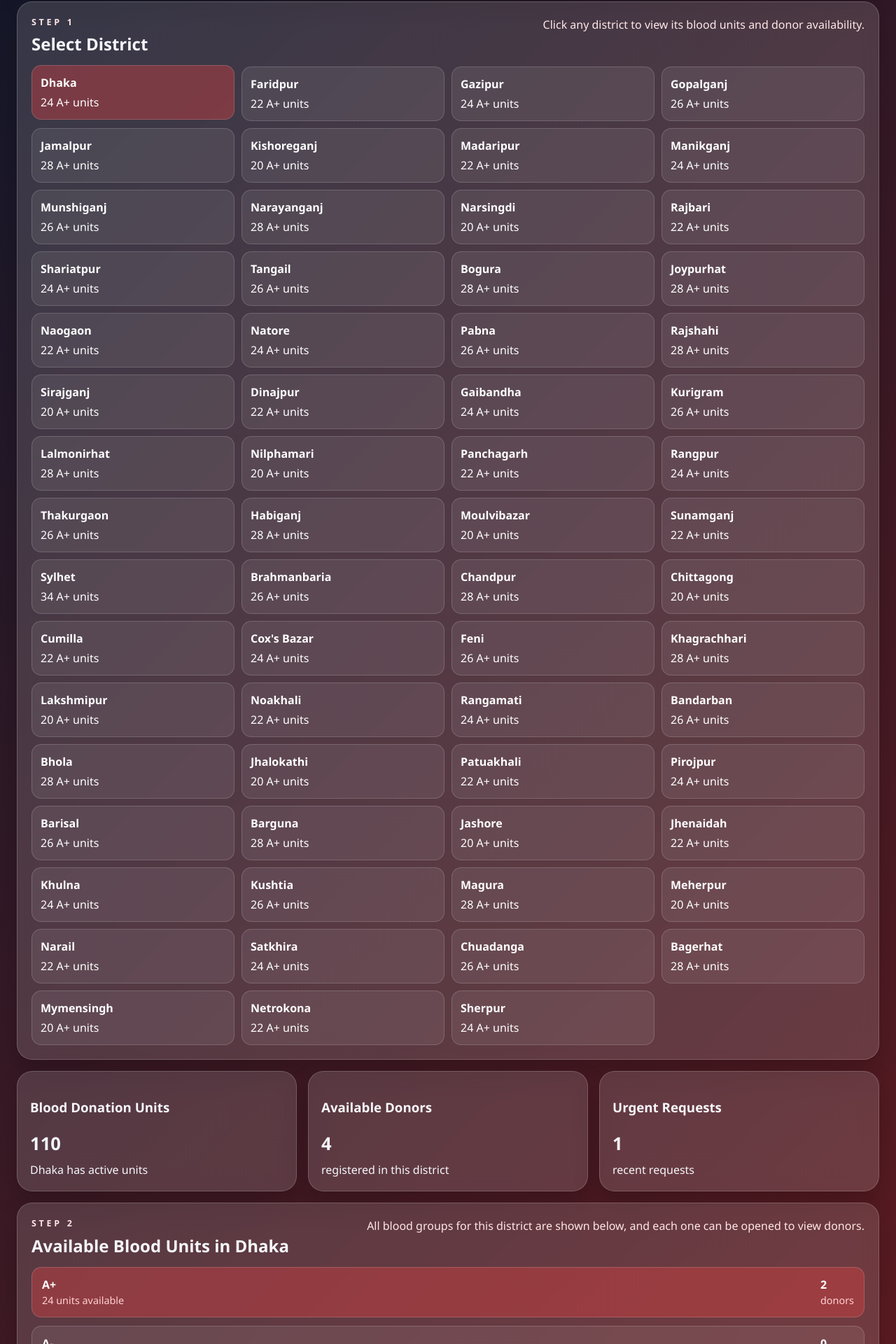
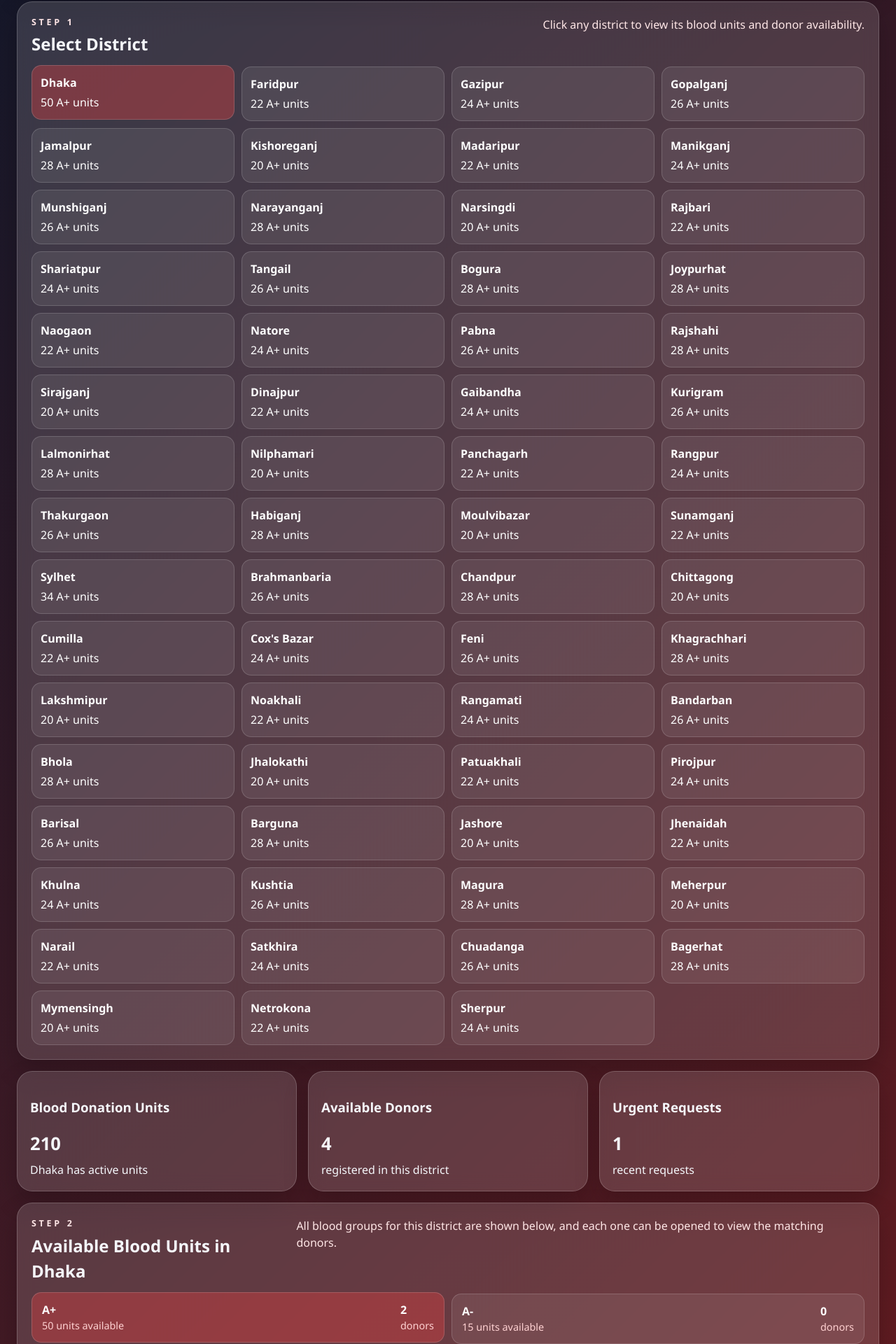
Before and after one commit to tanbirul-arefin/Blood_Bank_Management_System, a React (Vite) app: page / in a window 1280 px wide. Shown: the part 294-2214 px from the top of the page at 70% size. Built offline with nearby package versions, Linux system fonts and the light colour scheme; the HTML template or start-up script is replaced by a standard one.

Commit message:
responsible to blood section

```diff
--- a/src/App.jsx
+++ b/src/App.jsx
@@ -71,7 +71,7 @@ const districtOptions = [
 const districtInventory = Object.fromEntries(
   districtOptions.map((district, index) => {
     if (district === 'Dhaka') {
-      return [district, { 'A+': 24, 'A-': 10, 'B+': 18, 'B-': 7, 'AB+': 12, 'AB-': 6, 'O+': 24, 'O-': 9 }];
+      return [district, { 'A+': 50, 'A-': 15, 'B+': 35, 'B-': 12, 'AB+': 20, 'AB-': 8, 'O+': 55, 'O-': 15 }];
     }
 
     const base = [20, 8, 24, 7, 12, 5, 28, 6];
@@ -222,11 +222,19 @@ function App() {
               <p className="eyebrow">Step 2</p>
               <h2>Available Blood Units in {selectedDistrict}</h2>
             </div>
-            <p>All blood groups for this district are shown below, and each one can be opened to view donors.</p>
+            <p>All blood groups for this district are shown below, and each one can be opened to view the matching donors.</p>
           </div>
 
           <div className="inventory-list">
-            {bloodGroups.map((group) => {
+            {bloodGroups.reduce((rows, group, index) => {
+              if (index % 2 === 0) {
+                rows.push([]);
+              }
+              rows[rows.length - 1].push(group);
+              return rows;
+            }, []).map((rowGroups, rowIndex) => (
+              <div className="inventory-row-group" key={rowIndex}>
+                {rowGroups.map((group) => {
                   const units = inventoryForDistrict[group];
                   const donors = districtDonors.filter((donor) => donor.blood === group).length;
 
@@ -248,6 +256,8 @@ function App() {
                     </button>
                   );
                 })}
+              </div>
+            ))}
           </div>
         </section>
 
@@ -283,7 +293,7 @@ function App() {
             <div className="section-heading">
               <div>
                 <p className="eyebrow">Step 3</p>
-                <h2>Donors for {selectedGroup}</h2>
+                <h2>{selectedGroup} Donors in {selectedDistrict}</h2>
               </div>
               <p>Each donor below includes their name, number, address, and availability time.</p>
             </div>
--- a/src/index.css
+++ b/src/index.css
@@ -120,6 +120,12 @@ textarea {
 
 .inventory-list {
   display: grid;
+  gap: 10px;
+}
+
+.inventory-row-group {
+  display: grid;
+  grid-template-columns: repeat(2, minmax(0, 1fr));
   gap: 10px;
 }
 
@@ -387,9 +393,9 @@ textarea {
 
 @media (max-width: 980px) {
   .district-grid,
-  .blood-group-grid,
   .stats-grid,
-  .content-grid {
+  .content-grid,
+  .inventory-row-group {
     grid-template-columns: 1fr;
   }
 
```
Also changed, not shown: 4 other files (tests, documents, lock files or other folders). Lines whose indentation alone changed are shown as unchanged.
